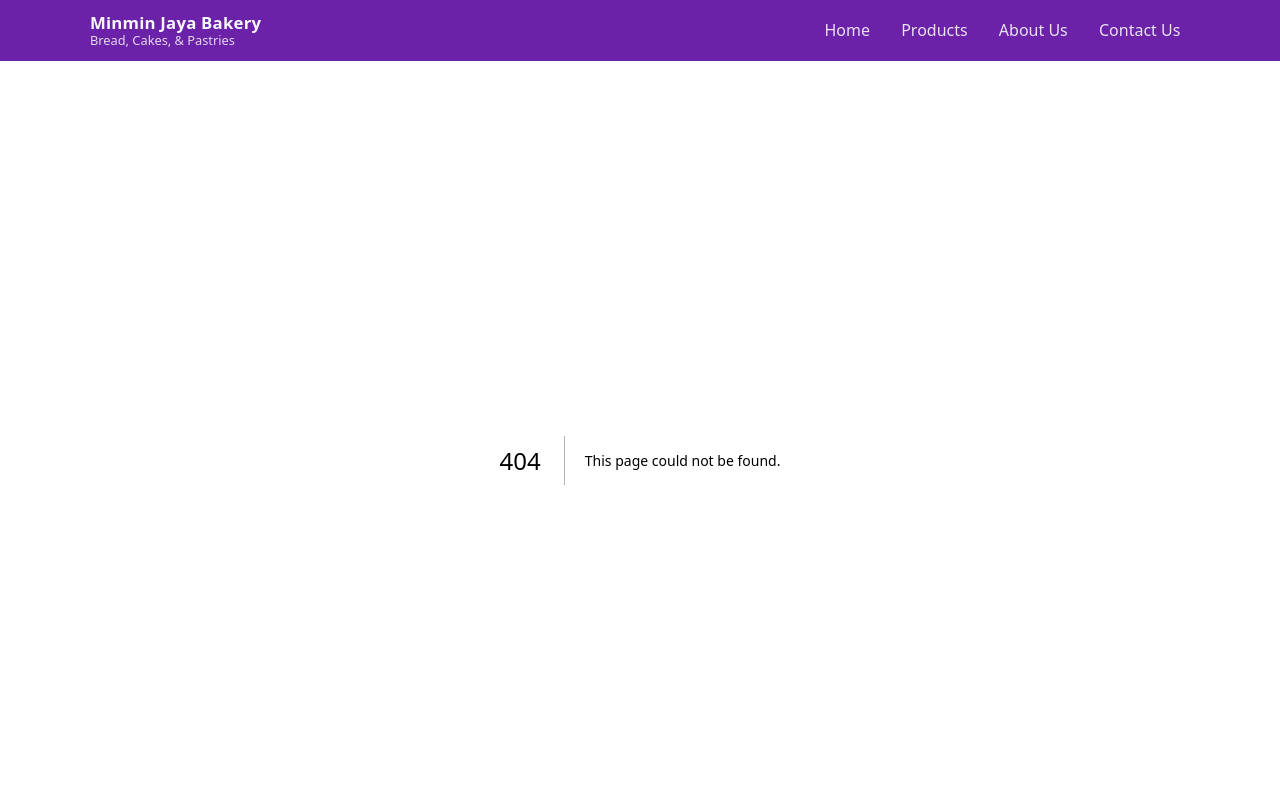
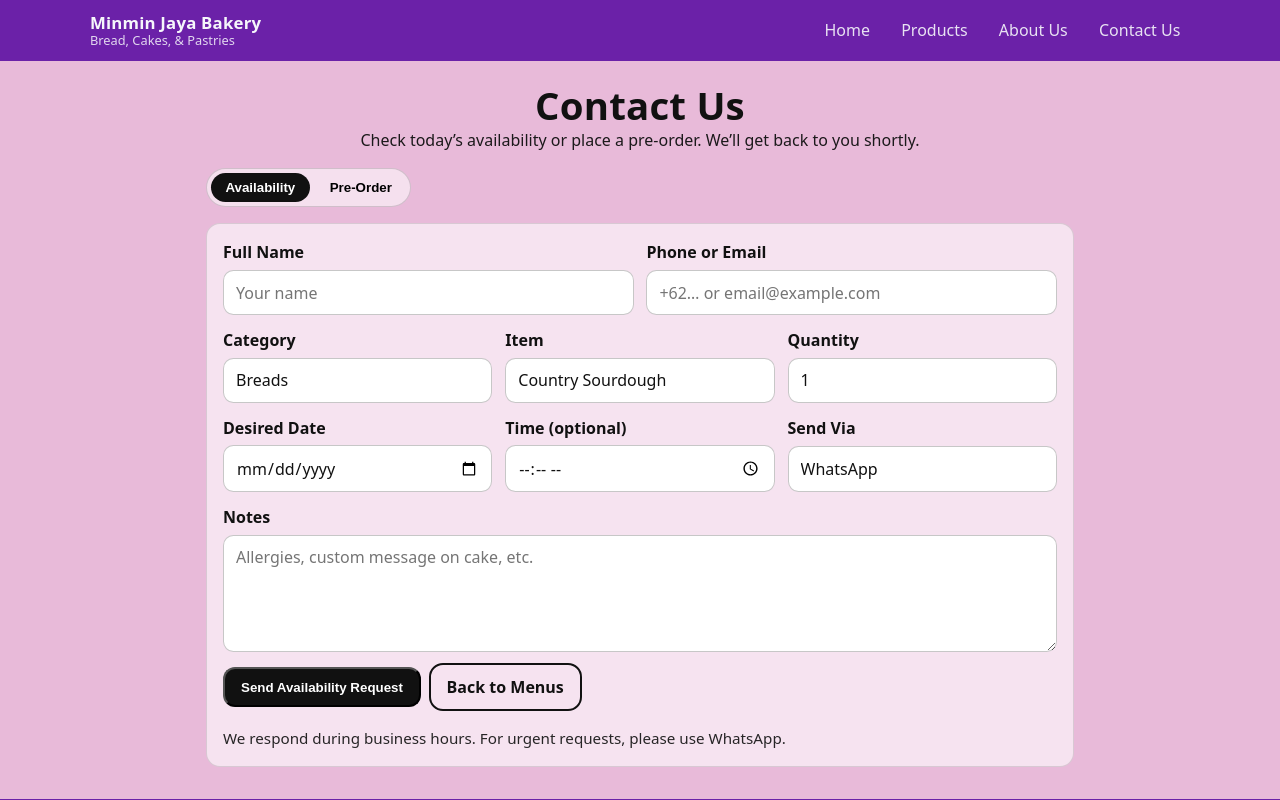
Before and after one commit to SamanthaOC-untar/mjbakery, a Next.js app: page /contact in a window 1280 px wide. Before the commit this address had no page. Shown: the top 800 px of the page. Built offline with nearby package versions, Linux system fonts and the light colour scheme.

Commit message:
contact us

```diff
--- /dev/null
+++ b/app/contact/page.tsx
@@ -0,0 +1,187 @@
+"use client";
+
+import React, { useMemo, useState } from "react";
+import styles from "../styles/contact.module.css";
+
+type CategoryKey = "breads" | "cakes" | "pastries";
+
+const CATALOG: Record<CategoryKey, string[]> = {
+  breads: ["Country Sourdough", "Milk Bread", "Garlic Butter Roll", "Whole Wheat Loaf"],
+  cakes: ["Chocolate Ganache (6\")", "Strawberry Shortcake (6\")", "Tiramisu Slice", "Red Velvet (6\")"],
+  pastries: ["Butter Croissant", "Almond Croissant", "Pain au Chocolat", "Danish Custard"],
+};
+
+// set number WhatsApp (ubah sesuai kebutuhan)
+const WA_PHONE = "+62123456789";
+// set email fallback
+const EMAIL = "hello@minminjaya.id";
+
+export default function ContactPage() {
+  const [tab, setTab] = useState<"availability" | "preorder">("availability");
+  const [category, setCategory] = useState<CategoryKey>("breads");
+
+  const items = useMemo(() => CATALOG[category], [category]);
+
+  function openWhatsApp(message: string) {
+    const url = `https://wa.me/${WA_PHONE.replace(/\D/g, "")}?text=${encodeURIComponent(message)}`;
+    window.open(url, "_blank", "noopener,noreferrer");
+  }
+
+  function openEmail(subject: string, body: string) {
+    const url = `mailto:${EMAIL}?subject=${encodeURIComponent(subject)}&body=${encodeURIComponent(body)}`;
+    window.location.href = url;
+  }
+
+  function handleSubmit(e: React.FormEvent<HTMLFormElement>) {
+    e.preventDefault();
+    const form = new FormData(e.currentTarget);
+
+    const intent = form.get("intent") as string; // availability | preorder
+    const name = (form.get("name") as string).trim();
+    const contact = (form.get("contact") as string).trim();
+    const category = form.get("category") as string;
+    const item = form.get("item") as string;
+    const qty = form.get("qty") as string;
+    const date = form.get("date") as string;
+    const time = (form.get("time") as string) || "";
+    const notes = (form.get("notes") as string || "").trim();
+    const channel = (form.get("channel") as string) || "whatsapp";
+
+    const base =
+      `Minmin Jaya Bakery\n` +
+      `Request Type: ${intent === "availability" ? "Availability Check" : "Pre-Order"}\n\n` +
+      `Name: ${name}\n` +
+      `Contact: ${contact}\n` +
+      `Category: ${category}\n` +
+      `Item: ${item}\n` +
+      `Quantity: ${qty}\n` +
+      `Date: ${date}${time ? `, Time: ${time}` : ""}\n` +
+      (notes ? `Notes: ${notes}\n` : "") +
+      `\nPlease confirm. Thank you!`;
+
+    if (channel === "email") {
+      openEmail(
+        intent === "availability" ? `Availability Inquiry - ${item}` : `Pre-Order - ${item}`,
+        base
+      );
+    } else {
+      openWhatsApp(base);
+    }
+  }
+
+  return (
+    <main>
+      <div className={styles.container}>
+        <header className={styles.header}>
+          <h1 className={styles.title}>Contact Us</h1>
+          <p className={styles.lead}>
+            Check today’s availability or place a pre-order. We’ll get back to you shortly.
+          </p>
+        </header>
+
+        <div className={styles.tabs} role="tablist" aria-label="Contact type">
+          <button
+            role="tab"
+            aria-selected={tab === "availability"}
+            className={`${styles.tab} ${tab === "availability" ? styles.tabActive : ""}`}
+            onClick={() => setTab("availability")}
+          >
+            Availability
+          </button>
+          <button
+            role="tab"
+            aria-selected={tab === "preorder"}
+            className={`${styles.tab} ${tab === "preorder" ? styles.tabActive : ""}`}
+            onClick={() => setTab("preorder")}
+          >
+            Pre-Order
+          </button>
+        </div>
+
+        <section className={styles.panel}>
+          <form className={styles.form} onSubmit={handleSubmit}>
+            <input type="hidden" name="intent" value={tab} />
+
+            <div className={styles.row2}>
+              <div className={styles.field}>
+                <label htmlFor="name">Full Name</label>
+                <input id="name" name="name" required placeholder="Your name" />
+              </div>
+
+              <div className={styles.field}>
+                <label htmlFor="contact">Phone or Email</label>
+                <input id="contact" name="contact" required placeholder="+62… or email@example.com" />
+              </div>
+            </div>
+
+            <div className={styles.row3}>
+              <div className={styles.field}>
+                <label htmlFor="category">Category</label>
+                <select
+                  id="category"
+                  name="category"
+                  value={category}
+                  onChange={(e) => setCategory(e.target.value as CategoryKey)}
+                >
+                  <option value="breads">Breads</option>
+                  <option value="cakes">Cakes</option>
+                  <option value="pastries">Pastries</option>
+                </select>
+              </div>
+
+              <div className={styles.field}>
+                <label htmlFor="item">Item</label>
+                <select id="item" name="item" required>
+                  {items.map((it) => (
+                    <option key={it} value={it}>{it}</option>
+                  ))}
+                </select>
+              </div>
+
+              <div className={styles.field}>
+                <label htmlFor="qty">Quantity</label>
+                <input id="qty" name="qty" type="number" min={1} defaultValue={1} required />
+              </div>
+            </div>
+
+            <div className={styles.row3}>
+              <div className={styles.field}>
+                <label htmlFor="date">{tab === "availability" ? "Desired Date" : "Pickup/Delivery Date"}</label>
+                <input id="date" name="date" type="date" required />
+              </div>
+
+              <div className={styles.field}>
+                <label htmlFor="time">Time (optional)</label>
+                <input id="time" name="time" type="time" />
+              </div>
+
+              <div className={styles.field}>
+                <label htmlFor="channel">Send Via</label>
+                <select id="channel" name="channel" defaultValue="whatsapp">
+                  <option value="whatsapp">WhatsApp</option>
+                  <option value="email">Email</option>
+                </select>
+              </div>
+            </div>
+
+            <div className={styles.field}>
+              <label htmlFor="notes">Notes</label>
+              <textarea id="notes" name="notes" rows={4} placeholder="Allergies, custom message on cake, etc." />
+            </div>
+
+            <div className={styles.actions}>
+              <button type="submit" className={styles.btnPrimary}>
+                {tab === "availability" ? "Send Availability Request" : "Send Pre-Order"}
+              </button>
+              <a className={styles.btnGhost} href="/menus">Back to Menus</a>
+            </div>
+
+            <p className={styles.helper}>
+              We respond during business hours. For urgent requests, please use WhatsApp.
+            </p>
+          </form>
+        </section>
+      </div>
+    </main>
+  );
+}
--- /dev/null
+++ b/app/styles/contact.module.css
@@ -0,0 +1,120 @@
+.container {
+  max-width: 900px;
+  margin: 0 auto;
+  padding: 1.25rem 1rem 2rem;
+}
+
+.header { text-align: center; margin-top: .3rem; }
+.title {
+  margin: 0 0 .25rem;
+  font: 800 clamp(1.8rem, 1.8vw + 1rem, 2.4rem)/1 var(--font-sans);
+  letter-spacing: .2px;
+}
+.lead { margin: 0 auto; max-width: 720px; opacity: .95; }
+
+.tabs {
+  margin-top: 1rem;
+  display: inline-flex;
+  gap: .35rem;
+  border: 1px solid rgba(0,0,0,.15);
+  border-radius: 999px;
+  background: rgba(255,255,255,.55);
+  padding: .25rem;
+}
+.tab {
+  appearance: none;
+  border: 0;
+  background: transparent;
+  padding: .45rem .9rem;
+  border-radius: 999px;
+  font-weight: 700;
+  cursor: pointer;
+}
+.tabActive {
+  background: #111;
+  color: #fff;
+}
+
+.panel {
+  margin-top: 1rem;
+  background: rgba(255,255,255,.6);
+  border: 1px solid rgba(0,0,0,.12);
+  border-radius: 14px;
+  padding: 1rem;
+}
+
+.form { display: grid; gap: .8rem; }
+
+.row2 {
+  display: grid;
+  grid-template-columns: 1fr 1fr;
+  gap: .8rem;
+}
+.row3 {
+  display: grid;
+  grid-template-columns: 1fr 1fr 1fr;
+  gap: .8rem;
+}
+
+.field { display: grid; gap: .35rem; }
+.field label { font-weight: 700; }
+.field input,
+.field select,
+.field textarea {
+  appearance: none;
+  width: 100%;
+  border: 1px solid rgba(0,0,0,.22);
+  border-radius: .65rem;
+  padding: .6rem .75rem;
+  background: #fff;
+  color: var(--color-page-fg);
+  font: inherit;
+}
+.field input:focus,
+.field select:focus,
+.field textarea:focus {
+  outline: 2px solid #111;
+  outline-offset: 2px;
+}
+
+.actions {
+  display: flex;
+  flex-wrap: wrap;
+  gap: .6rem;
+  align-items: center;
+}
+
+.btnPrimary,
+.btnGhost {
+  display: inline-block;
+  text-decoration: none;
+  font-weight: 700;
+  padding: .65rem 1rem;
+  border-radius: .75rem;
+  transition: transform .15s ease, box-shadow .15s ease, background-color .2s ease;
+}
+
+.btnPrimary { background: #111; color: #fff; }
+.btnPrimary:hover { transform: translateY(-1px); box-shadow: 0 6px 14px rgba(0,0,0,.18); }
+
+.btnGhost { background: transparent; color: #111; outline: 2px solid #111; }
+.btnGhost:hover { background: rgba(0,0,0,.06); }
+
+.helper {
+  margin: .3rem 0 0;
+  opacity: .9;
+  font-size: .95rem;
+}
+
+/* responsive */
+@media (max-width: 780px) {
+  .row3 { grid-template-columns: 1fr; }
+}
+@media (max-width: 560px) {
+  .row2 { grid-template-columns: 1fr; }
+}
+
+/* reduce motion */
+@media (prefers-reduced-motion: reduce) {
+  .btnPrimary, .btnGhost { transition: none; }
+}
```
